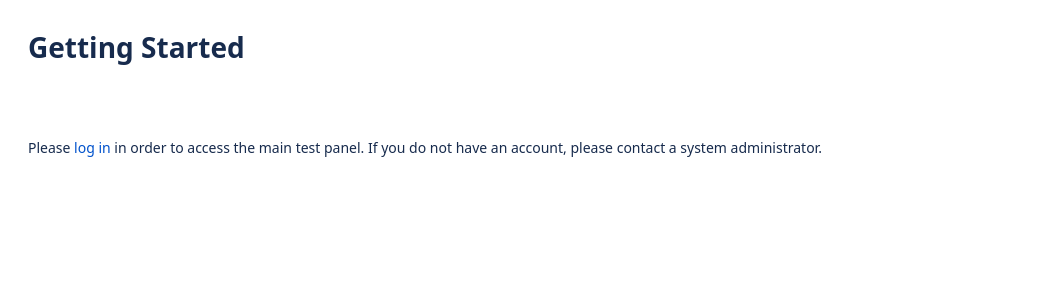
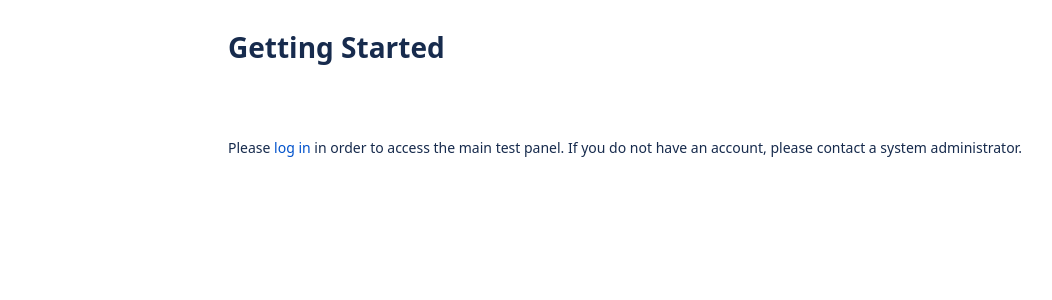
Before and after one commit to mcpcpc/librehtf, a Flask app: page / in a window 1280 px wide. Shown: the part 57-357 px from the top of the page, without its empty margins (0-1052 px from the left). Run offline with Flask 2, Linux system fonts and the light colour scheme.

Commit message:
Update site.css

```diff
--- a/librehtf/static/site.css
+++ b/librehtf/static/site.css
@@ -45,6 +45,10 @@
         margin: 0;
         padding: 0;
         border: 0;
+}
+
+main {
+        padding-left: 200px;
 }
 
 input, .cancel, .button, select, textarea, nav a, label {
```
